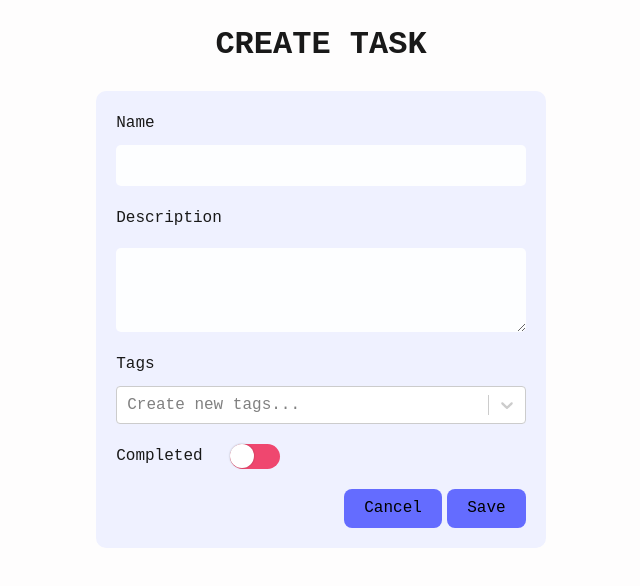
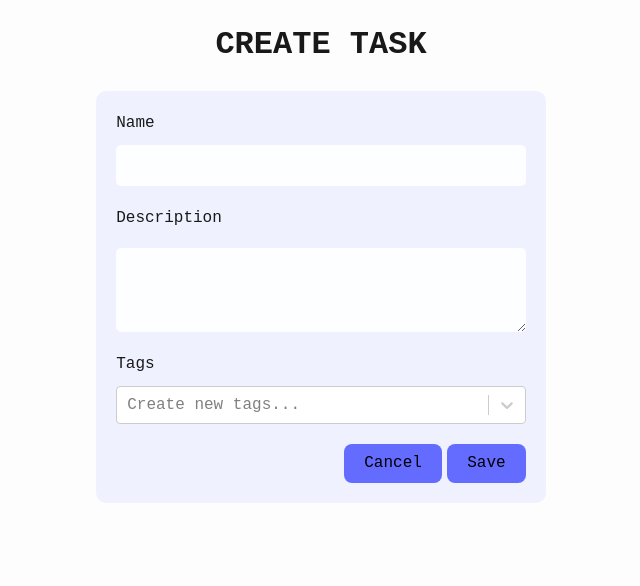
Before and after one commit to mayra-palomares/tasks-react-app, a React (Vite) app: page /tasks/create in a window 1280 px wide. Shown: the top 586 px of the page, without its empty margins (319-959 px from the left). Built offline with nearby package versions, Linux system fonts and the light colour scheme.

Commit message:
Add editMode props to hide the completed field

```diff
--- a/src/components/TaskForm/index.tsx
+++ b/src/components/TaskForm/index.tsx
@@ -17,9 +17,14 @@ const initialTask = { title: '', description: '', tags: [], completed: false };
 type TaskFormProps = {
 	task?: TaskRequest;
 	handleSave: (data: TaskRequest) => void;
+	editMode?: boolean;
 };
 
-const TaskForm: FC<TaskFormProps> = ({ task = initialTask, handleSave }) => {
+const TaskForm: FC<TaskFormProps> = ({
+	task = initialTask,
+	handleSave,
+	editMode = false,
+}) => {
 	const {
 		register,
 		handleSubmit,
@@ -32,6 +37,7 @@ const TaskForm: FC<TaskFormProps> = ({ task = initialTask, handleSave }) => {
 
 	const onSubmit: SubmitHandler<FormSchema> = (data) => {
 		const parsedData = parseFormSchematoTask(data);
+		console.log('On Submit: ', { data, parsedData });
 		handleSave(parsedData);
 	};
 
@@ -84,6 +90,7 @@ const TaskForm: FC<TaskFormProps> = ({ task = initialTask, handleSave }) => {
 					<span className={styles['error']}>{errors.tags?.message}</span>
 				)}
 			</div>
+			{editMode ? (
 				<div className={styles['form-group-switch']}>
 					<label>Completed</label>
 					<Controller
@@ -100,6 +107,7 @@ const TaskForm: FC<TaskFormProps> = ({ task = initialTask, handleSave }) => {
 						}}
 					/>
 				</div>
+			) : null}
 			<FormActionButtons />
 		</form>
 	);
--- a/src/pages/EditTask/index.tsx
+++ b/src/pages/EditTask/index.tsx
@@ -29,7 +29,7 @@ const EditTask: FC = () => {
 	return (
 		<div className="task-detail">
 			<h1 className="title">EDIT TASK</h1>
-			<TaskForm task={task} handleSave={handleSave} />
+			<TaskForm task={task} handleSave={handleSave} editMode={true} />
 		</div>
 	);
 };
```
Lines whose indentation alone changed are shown as unchanged.
